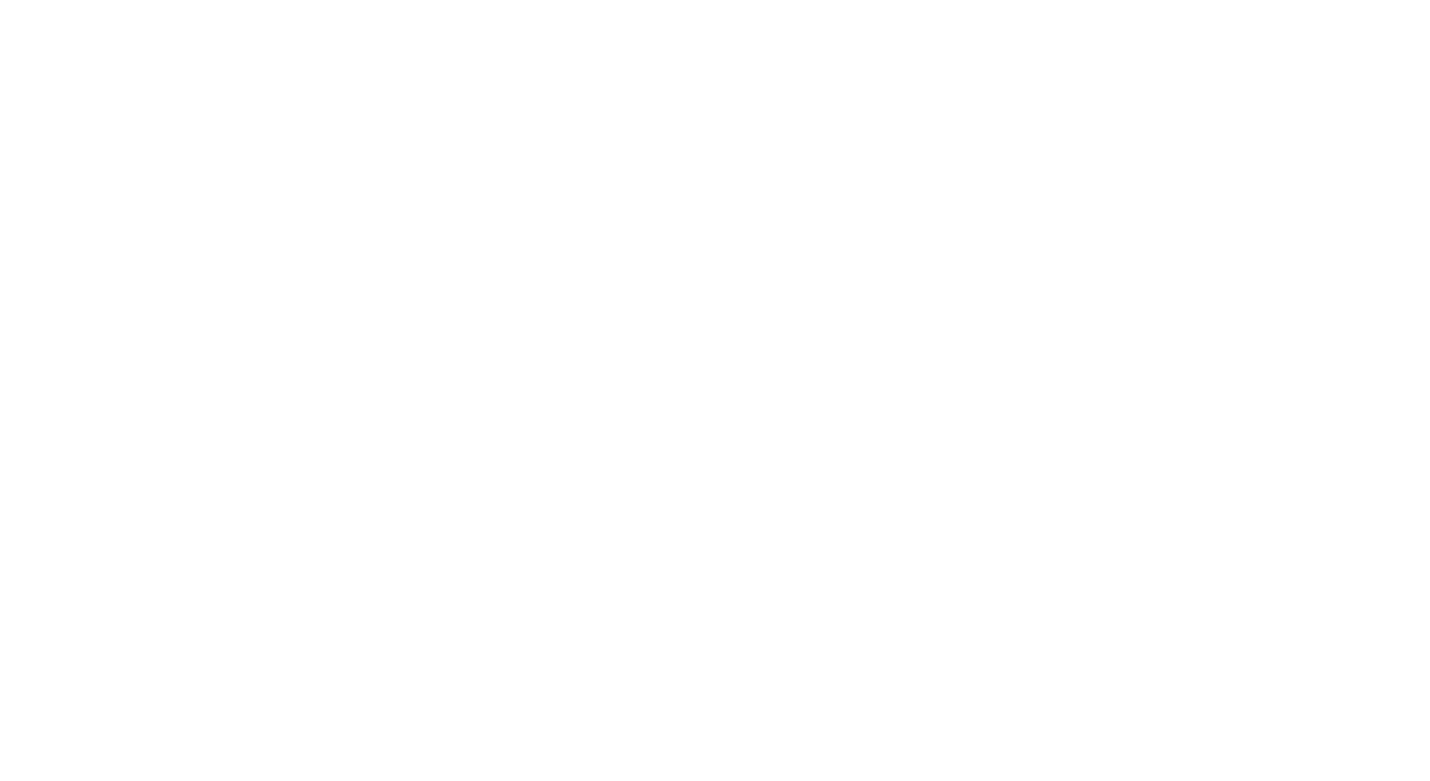
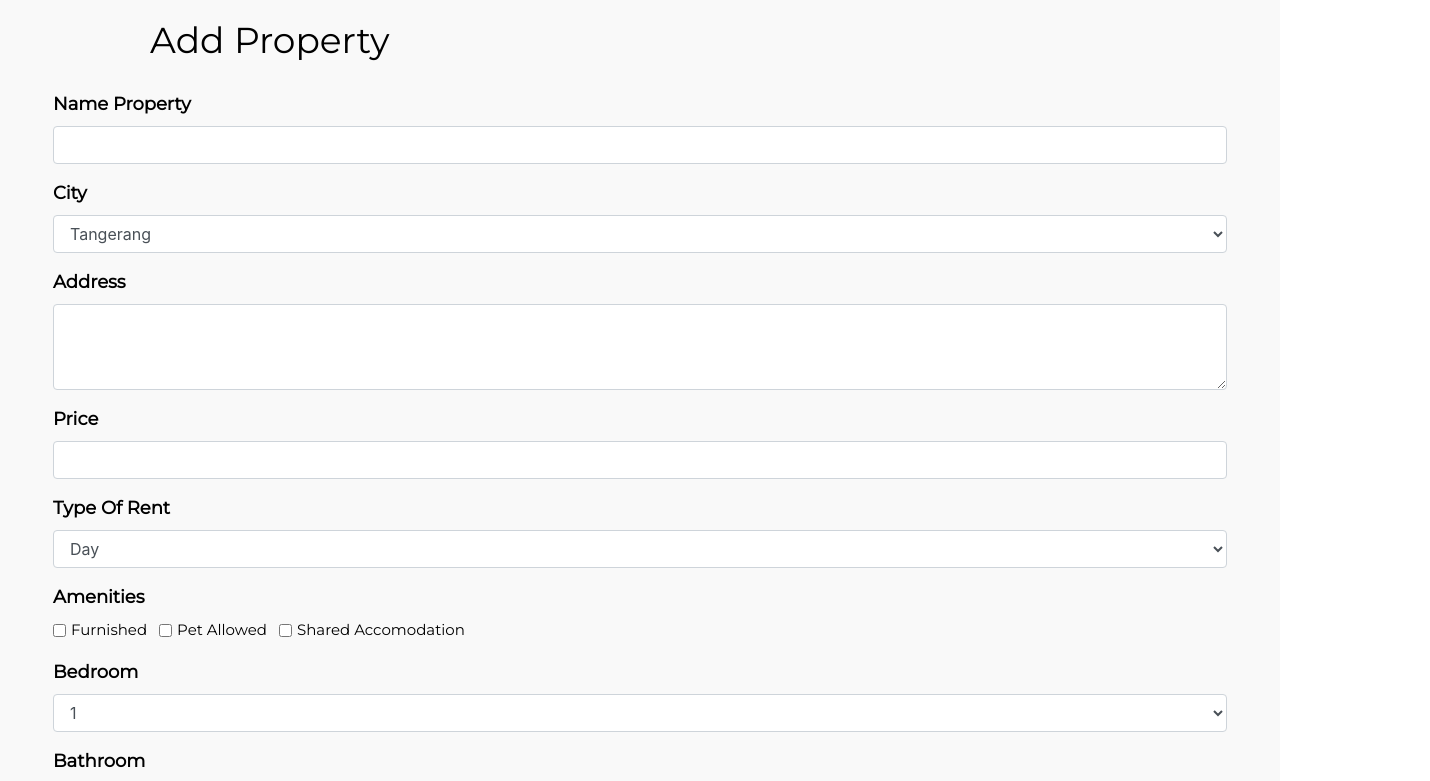
Before and after one commit to jowenzero/dw15gz2dp-housy, a React (Create React App) app: page /add-property in a window 1280 px wide. Before the commit this address had no page. Shown: the part 160-941 px from the top of the page, 1430 px wide, since content can reach past the window. Before the commit the page ends 800 px from the top, so only its background shows below. Built offline with nearby package versions, Linux system fonts and the light colour scheme.

Commit message:
add Property

```diff
--- a/src/App.js
+++ b/src/App.js
@@ -6,11 +6,13 @@
 import Profile from './pages/profile';
 import Booking from './pages/booking';
 import History from './pages/history';
+import AddProperty from './pages/add_property';
 import './styles/App.css';
 
 const App = () => (
   <Router>
     <Switch>
+      <Route path="/add-property" exact component={AddProperty}/>
       <Route path="/history" exact component={History}/>
       <Route path="/booking" exact component={Booking}/>
       <Route path="/profile" exact component={Profile}/>
--- a/src/components/filter.js
+++ b/src/components/filter.js
@@ -51,9 +51,11 @@
                 <h1 className="filter-bold-text">Amenities</h1>
                 <Form>
                     <div className="mb-3">
-                        <Form.Check type="checkbox" className="filter-regular-text" label="Furnished" />
-                        <Form.Check type="checkbox" className="filter-regular-text" label="Pet Allowed" />
-                        <Form.Check type="checkbox" className="filter-regular-text" label="Shared Accomodation" />
+                        <Form.Group controlId="filterAmenities">
+                            <Form.Check type="checkbox" className="filter-regular-text" label="Furnished" id="1"/>
+                            <Form.Check type="checkbox" className="filter-regular-text" label="Pet Allowed" id="2"/>
+                            <Form.Check type="checkbox" className="filter-regular-text" label="Shared Accomodation" id="3"/>
+                        </Form.Group>
                     </div>
                 </Form>
                 <br/>
@@ -67,7 +69,7 @@
 
                 <Row>
                     <Col xs={8}></Col>
-                    <Col xs={4}><Button variant="primary" size="lg">APPLY</Button></Col>
+                    <Col xs={4}><Button variant="primary" size="lg" href="/">APPLY</Button></Col>
                 </Row>
                 <br/><br/>
             </Container>
--- /dev/null
+++ b/src/pages/add_property.js
@@ -0,0 +1,90 @@
+import React from 'react';
+import { Container, Form, Button } from 'react-bootstrap';
+
+import '../styles/add_property.css';
+
+import Login from '../components/login'
+
+const AddProperty = () => {
+    return (
+        <div>
+            <Login/>
+            <div className="add-prop-bg">
+                <h3 className="add-prop-title">Add Property</h3>
+                <Container fluid className="add-prop-area">
+                    <Form>
+                        <Form.Group controlId="addPropName">
+                            <Form.Label className="add-prop-bold-text">Name Property</Form.Label>
+                            <Form.Control type="text"/>
+                        </Form.Group>
+
+                        <Form.Group controlId="addPropCity">
+                            <Form.Label className="add-prop-bold-text">City</Form.Label>
+                            <Form.Control as="select">
+                                <option>Tangerang</option>
+                                <option>Jakarta</option>
+                                <option>Bandung</option>
+                            </Form.Control>
+                        </Form.Group>
+
+                        <Form.Group controlId="addPropAddress">
+                            <Form.Label className="add-prop-bold-text">Address</Form.Label>
+                            <Form.Control as="textarea" rows="3"/>
+                        </Form.Group>
+
+                        <Form.Group controlId="addPropPrice">
+                            <Form.Label className="add-prop-bold-text">Price</Form.Label>
+                            <Form.Control type="text"/>
+                        </Form.Group>
+
+                        <Form.Group controlId="addPropTypeOfRent">
+                            <Form.Label className="add-prop-bold-text">Type Of Rent</Form.Label>
+                            <Form.Control as="select">
+                                <option>Day</option>
+                                <option>Month</option>
+                                <option>Year</option>
+                            </Form.Control>
+                        </Form.Group>
+
+                        <Form.Group controlId="addPropAmenities">
+                            <Form.Label className="add-prop-bold-text">Amenities</Form.Label>
+                            <br/>
+                            <Form.Check inline className="add-prop-text" label="Furnished" type="checkbox" id="1"/>
+                            <Form.Check inline className="add-prop-text" label="Pet Allowed" type="checkbox" id="2"/>
+                            <Form.Check inline className="add-prop-text" label="Shared Accomodation" type="checkbox" id="3"/>
+                        </Form.Group>
+
+                        <Form.Group controlId="addPropBedroom">
+                            <Form.Label className="add-prop-bold-text">Bedroom</Form.Label>
+                            <Form.Control as="select">
+                                <option>1</option>
+                                <option>2</option>
+                                <option>3</option>
+                                <option>4</option>
+                                <option>5</option>
+                            </Form.Control>
+                        </Form.Group>
+
+                        <Form.Group controlId="addPropBathroom">
+                            <Form.Label className="add-prop-bold-text">Bathroom</Form.Label>
+                            <Form.Control as="select">
+                                <option>1</option>
+                                <option>2</option>
+                                <option>3</option>
+                                <option>4</option>
+                                <option>5</option>
+                            </Form.Control>
+                        </Form.Group>
+
+                        <br/>
+                        <Button variant="primary" type="submit" href="/" block>
+                            Save
+                        </Button>
+                    </Form>
+                </Container>
+            </div>
+        </div>
+    )
+}
+
+export default AddProperty
--- /dev/null
+++ b/src/styles/add_property.css
@@ -0,0 +1,44 @@
+.add-prop-bg {
+    background: #F9F9F9;
+    min-height: 1050px;
+}
+
+.add-prop-area {
+    position: relative;
+    max-width: 1204px;
+    height: 900px;
+    left: 0px;
+    top: 80px;
+}
+
+.add-prop-title {
+    font-family: Montserrat;
+    font-size: 36px;
+
+    position: relative;
+    left: 150px;
+    top: 59px;
+
+    display: flex;
+    align-items: center;
+
+    color: #000000;
+}
+
+.add-prop-bold-text {
+    font-family: Montserrat;
+    font-style: normal;
+    font-weight: 800;
+    font-size: 18px;
+
+    color: #000000;
+}
+
+.add-prop-text {
+    font-family: Montserrat;
+    font-style: normal;
+    font-weight: normal;
+    font-size: 15px;
+
+    color: #000000;
+}
```
